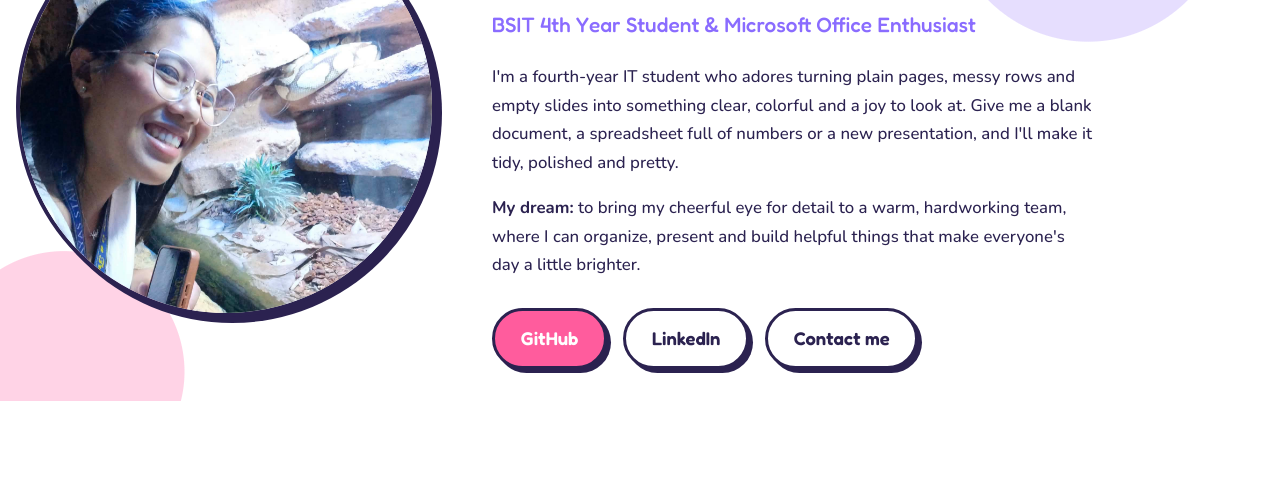
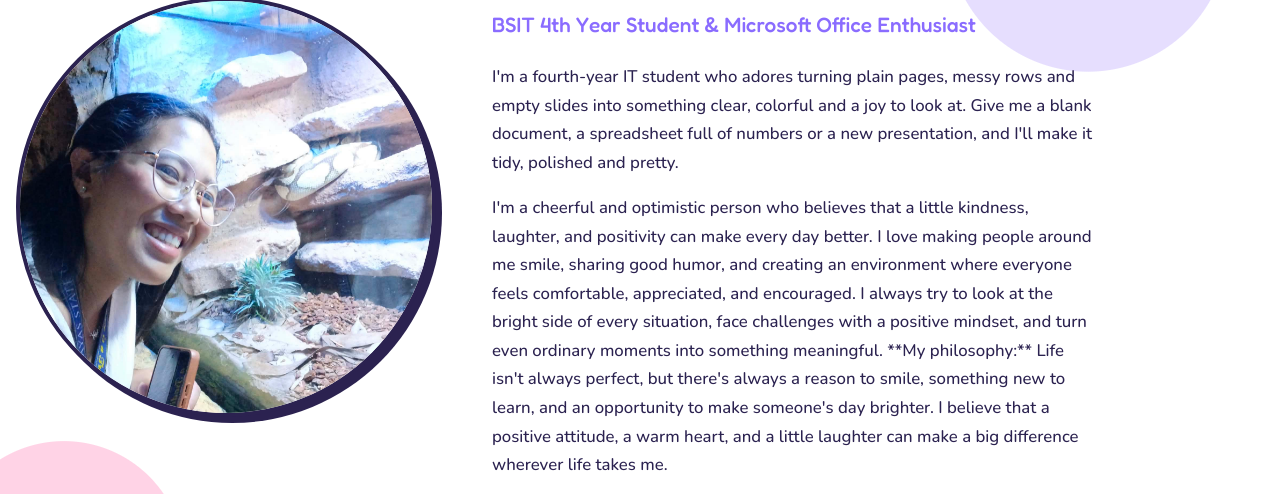
Before and after one commit to allenjoylacuesta7/Portfolio, a plain HTML site: page index.html in a window 1280 px wide. Shown: the part 255-749 px from the top of the page. Drawn offline with nearby package versions, Linux system fonts and the light colour scheme.

Commit message:
Update index.html

```diff
--- a/index.html
+++ b/index.html
@@ -50,8 +50,9 @@
             full of numbers or a new presentation, and I'll make it tidy, polished and pretty.
           </p>
           <p>
-            <strong>My dream:</strong> to bring my cheerful eye for detail to a warm, hardworking team,
-            where I can organize, present and build helpful things that make everyone's day a little brighter.
+           I'm a cheerful and optimistic person who believes that a little kindness, laughter, and positivity can make every day better. I love making people around me smile, sharing good humor, and creating an environment where everyone feels comfortable, appreciated, and encouraged. I always try to look at the bright side of every situation, face challenges with a positive mindset, and turn even ordinary moments into something meaningful.
+
+**My philosophy:** Life isn't always perfect, but there's always a reason to smile, something new to learn, and an opportunity to make someone's day brighter. I believe that a positive attitude, a warm heart, and a little laughter can make a big difference wherever life takes me.
           </p>
           <div class="cta-row">
             <a class="btn btn-primary" href="https://github.com/your-username" target="_blank" rel="noopener noreferrer">GitHub</a>
```
